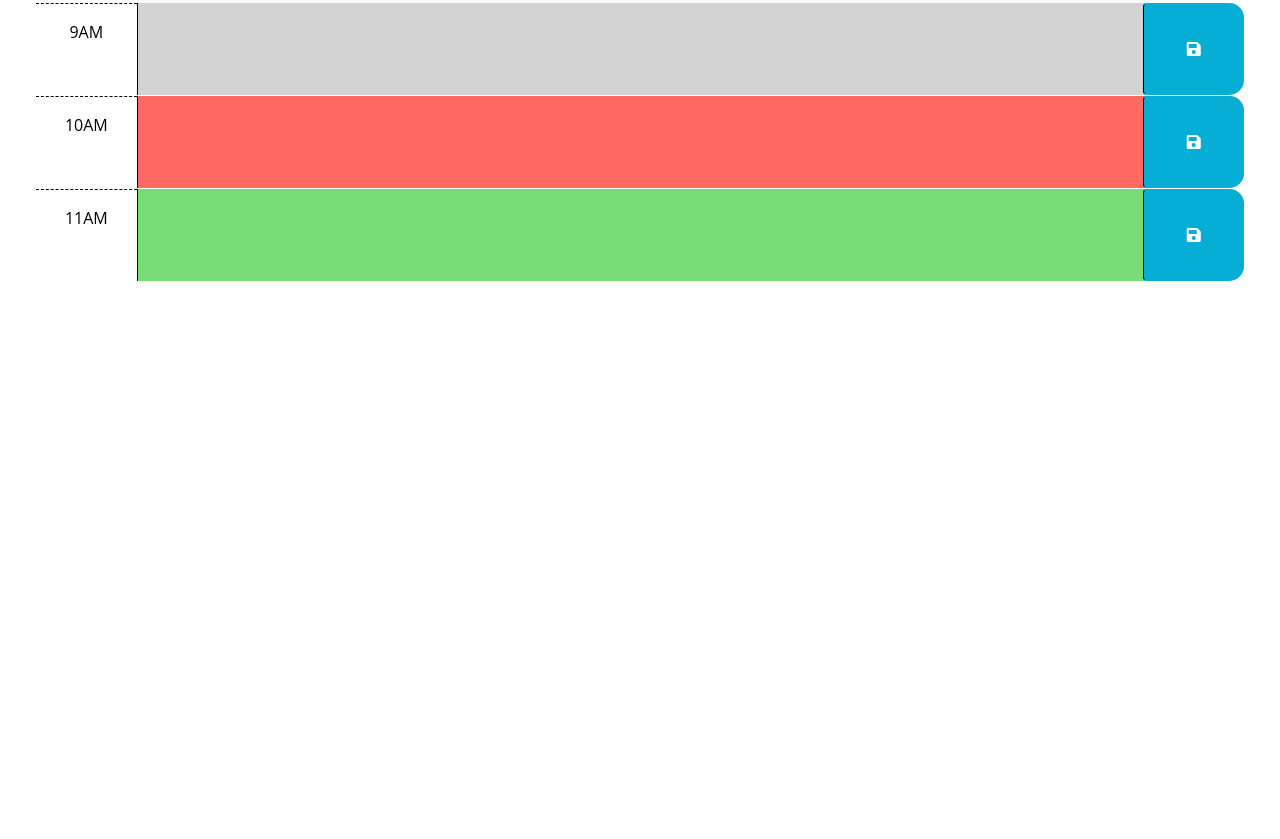
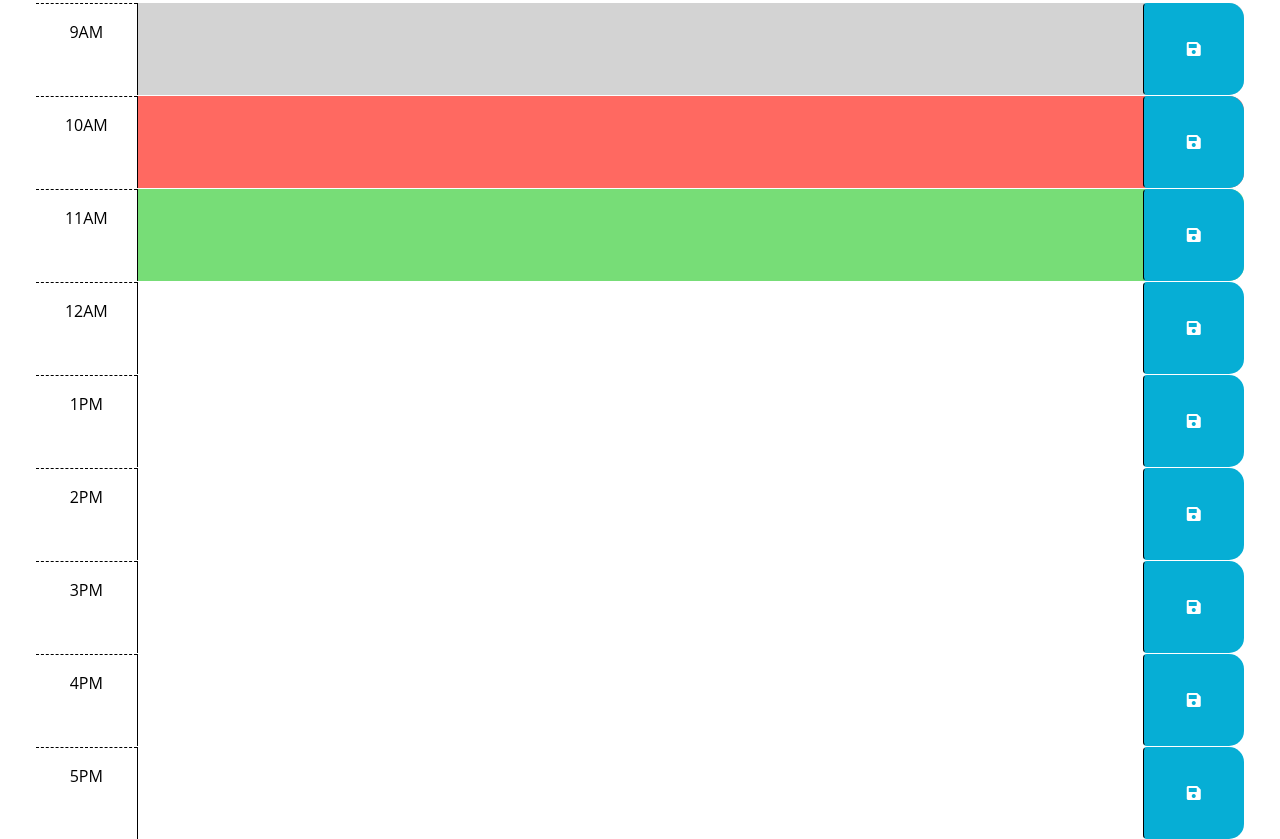
Before and after one commit to Thinker92/Daily-Task-Tracker, a plain HTML site: page index.html in a window 1280 px wide. Shown: the part 295-1134 px from the top of the page. Before the commit the page ends 800 px from the top, so only its background shows below. Drawn offline with nearby package versions, Linux system fonts and the light colour scheme.

Commit message:
Add HTML timeblocks

```diff
--- a/index.html
+++ b/index.html
@@ -69,6 +69,54 @@
           <i class="fas fa-save" aria-hidden="true"></i>
         </button>
       </div>
+
+      <div id="hour-11" class="row time-block">
+        <div class="col-2 col-md-1 hour text-center py-3">12AM</div>
+        <textarea class="col-8 col-md-10 description" rows="3"> </textarea>
+        <button class="btn saveBtn col-2 col-md-1" aria-label="save">
+          <i class="fas fa-save" aria-hidden="true"></i>
+        </button>
+      </div>
+
+      <div id="hour-11" class="row time-block">
+        <div class="col-2 col-md-1 hour text-center py-3">1PM</div>
+        <textarea class="col-8 col-md-10 description" rows="3"> </textarea>
+        <button class="btn saveBtn col-2 col-md-1" aria-label="save">
+          <i class="fas fa-save" aria-hidden="true"></i>
+        </button>
+      </div>
+
+      <div id="hour-11" class="row time-block">
+        <div class="col-2 col-md-1 hour text-center py-3">2PM</div>
+        <textarea class="col-8 col-md-10 description" rows="3"> </textarea>
+        <button class="btn saveBtn col-2 col-md-1" aria-label="save">
+          <i class="fas fa-save" aria-hidden="true"></i>
+        </button>
+      </div>
+
+      <div id="hour-11" class="row time-block">
+        <div class="col-2 col-md-1 hour text-center py-3">3PM</div>
+        <textarea class="col-8 col-md-10 description" rows="3"> </textarea>
+        <button class="btn saveBtn col-2 col-md-1" aria-label="save">
+          <i class="fas fa-save" aria-hidden="true"></i>
+        </button>
+      </div>
+
+      <div id="hour-11" class="row time-block">
+        <div class="col-2 col-md-1 hour text-center py-3">4PM</div>
+        <textarea class="col-8 col-md-10 description" rows="3"> </textarea>
+        <button class="btn saveBtn col-2 col-md-1" aria-label="save">
+          <i class="fas fa-save" aria-hidden="true"></i>
+        </button>
+      </div>
+
+      <div id="hour-11" class="row time-block">
+        <div class="col-2 col-md-1 hour text-center py-3">5PM</div>
+        <textarea class="col-8 col-md-10 description" rows="3"> </textarea>
+        <button class="btn saveBtn col-2 col-md-1" aria-label="save">
+          <i class="fas fa-save" aria-hidden="true"></i>
+        </button>
+      </div>
     </div>
 
     <script src="https://cdnjs.cloudflare.com/ajax/libs/jquery/3.2.1/jquery.min.js"></script>
```
